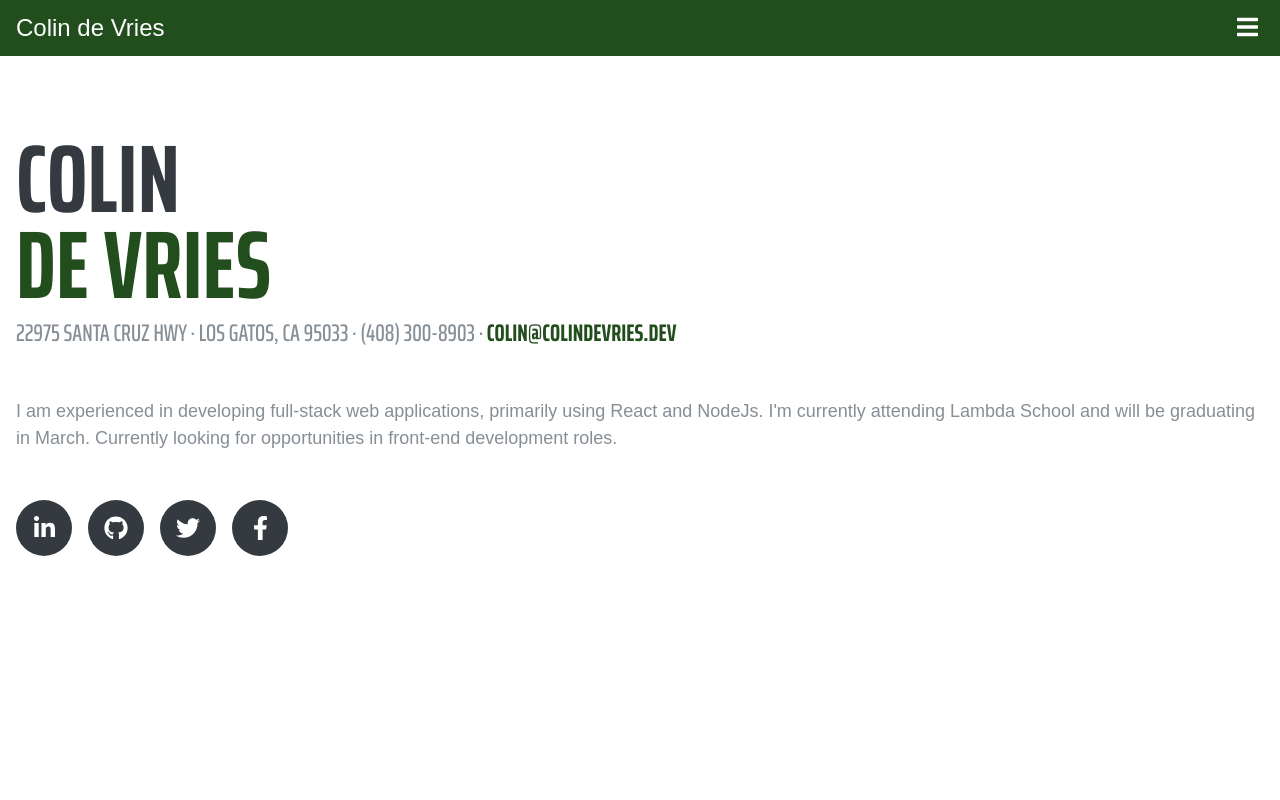
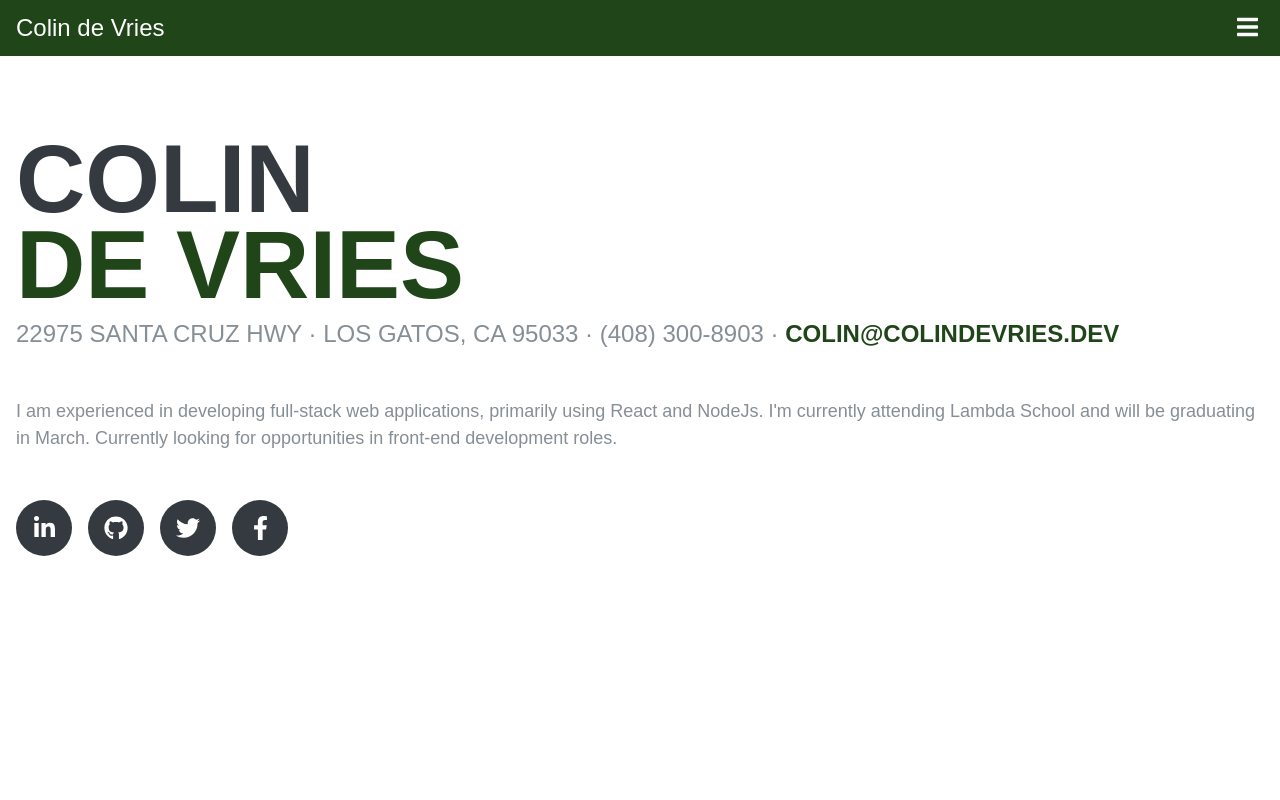
Before and after one commit to dvcolin/colindevries.dev-react, a React (Create React App) app: page / in a window 1280 px wide. Shown: the top 800 px of the page. Built offline with nearby package versions, Linux system fonts and the light colour scheme; what webfontloader would draw is missing.

Commit message:
load heading font from google fonts. changed primary color to darker green

```diff
--- a/src/index.js
+++ b/src/index.js
@@ -6,7 +6,7 @@ import WebFont from 'webfontloader';
 
 WebFont.load({
   google: {
-    families: ['Muli:400']
+    families: ['Saira Extra Condensed:500,700', 'Muli:400']
   }
 });
 
--- a/src/styles/global.js
+++ b/src/styles/global.js
@@ -1,23 +1,6 @@
 import { createGlobalStyle } from 'styled-components';
-import SairaExtraCondensedBold from '../fonts/SairaExtraCondensed-Bold.ttf';
-import SairaExtraCondensedMedium from '../fonts/SairaExtraCondensed-Medium.ttf';
 
 export default createGlobalStyle`
-
-@font-face {
-    font-family: Saira Extra Condensed;
-    font-style: normal;
-    font-weight: 700;
-    src: url(${SairaExtraCondensedBold});
-}
-
-@font-face {
-    font-family: Saira Extra Condensed;
-    font-style: normal;
-    font-weight: 500;
-    src: url(${SairaExtraCondensedMedium});
-}
-
 html, body, div, span, applet, object, iframe,
 h1, h2, h3, h4, h5, h6, p, blockquote, pre,
 a, abbr, acronym, address, big, cite, code,
--- a/src/styles/theme.js
+++ b/src/styles/theme.js
@@ -19,7 +19,7 @@ export default {
   colors: {
     text: '#868e96',
     background: '#fff',
-    primary: '#224D1C',
+    primary: '#1f4519',
     secondary: '#343a40',
     muted: '#ccc'
   }
```
Also changed, not shown: src/fonts/SairaExtraCondensed-Bold.ttf (deleted), src/fonts/SairaExtraCondensed-Medium.ttf (deleted).
